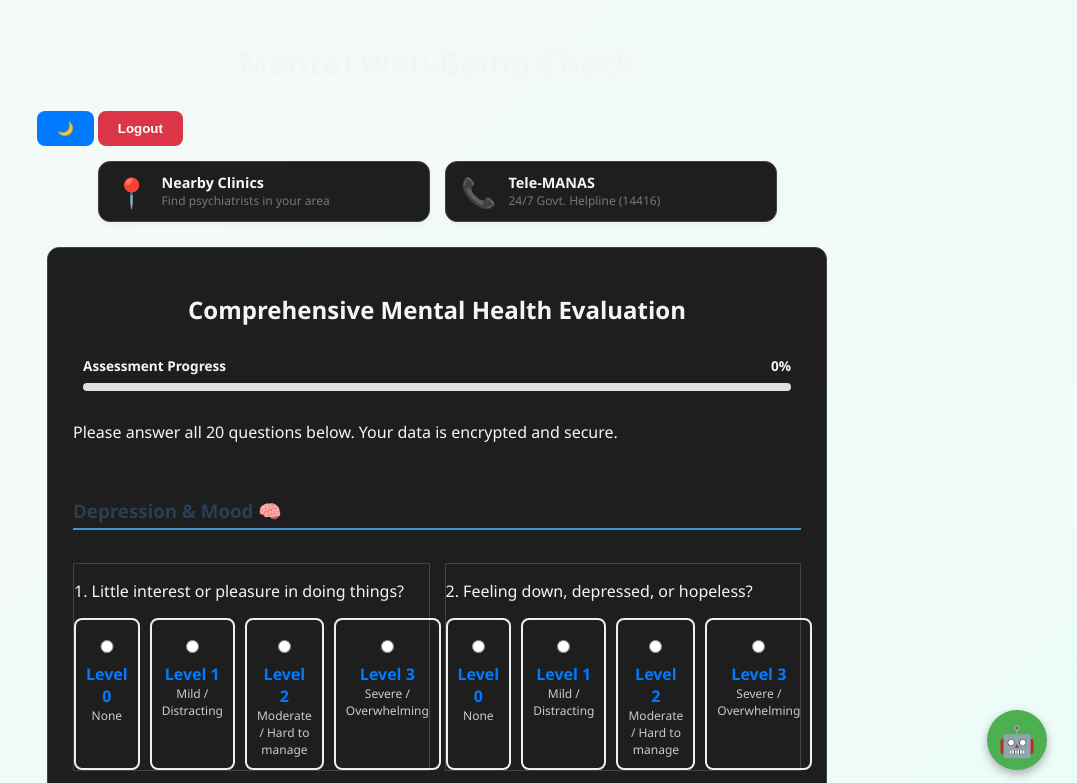
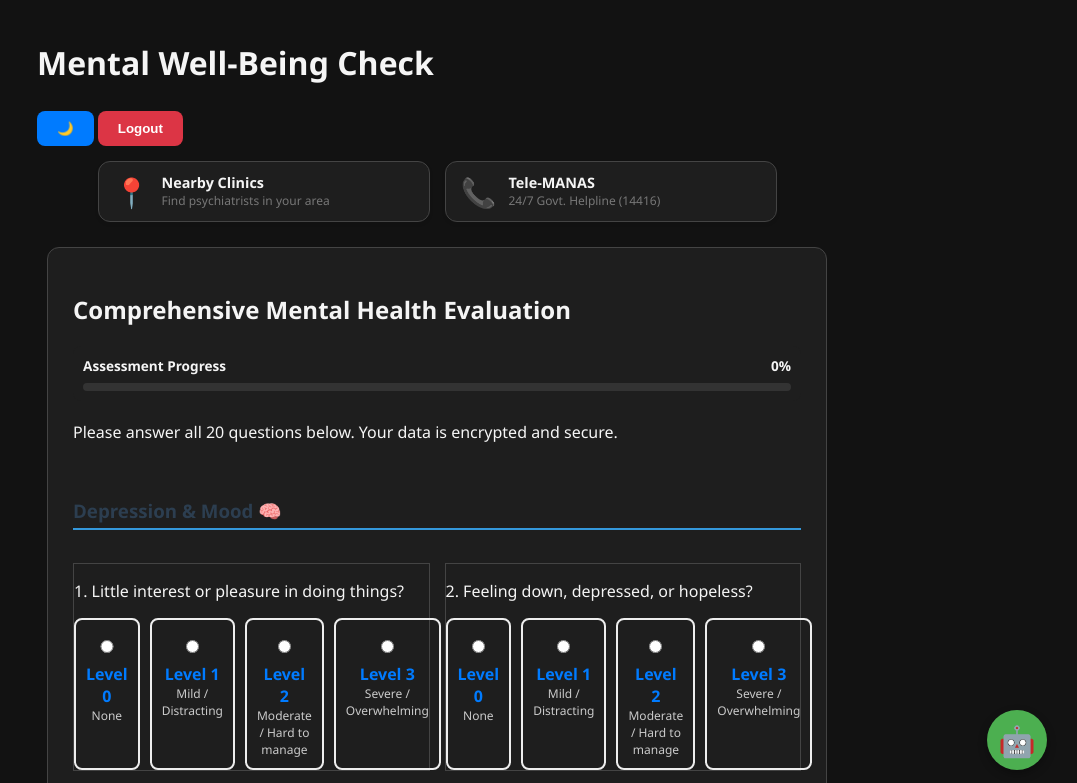
Before and after one commit to Yukeshj26/mental-health-app, a website: page public/dashboard.html in a window 1280 px wide. Both pictures are taken after a click on the button "Toggle Dark/Light Mode". Shown: the top 783 px of the page, without its empty margins (203-1280 px from the left). Drawn offline with Linux system fonts and the light colour scheme; no server answers.

Commit message:
fix: updated header and category text colors for dark mode visibility

```diff
--- a/public/style.css
+++ b/public/style.css
@@ -23,17 +23,12 @@
 /* --- General Layout --- */
 body {
     font-family: 'Segoe UI', Roboto, Helvetica, Arial, sans-serif;
-    margin: 0;
+    background-color: var(--bg-color);
+    color: var(--text-color);
+    margin: 0 auto;
     padding: 20px;
     max-width: 800px;
-    margin: 0 auto;
-    min-height: 100vh;
-    /* Light Mode Gradient */
-    background: linear-gradient(-45deg, #f0f7ff, #e6fffa, #fff5f5, #f8f0ff);
-    background-size: 400% 400%;
-    animation: gradientBG 15s ease infinite;
-    color: var(--text-color);
-    transition: background 0.5s ease, color 0.3s;
+    transition: background 0.3s, color 0.3s;
 }
 
 .content-wrapper {
@@ -49,11 +44,6 @@ body {
   margin-bottom: 20px;
   border: 1px solid var(--border-color);
 }
-
-h1, h2 {
-  text-align: center;
-}
-
 /* --- Forms & Buttons --- */
 input {
   width: 100%;
@@ -132,6 +122,13 @@ body.dark .level-box:has(input:checked) {
     background: #2c3e50; /* Deep blue-gray background for selected state */
     border-color: var(--primary-color);
     color: #ffffff; /* Pure white for the active selection */
+}
+body.dark .progress-info {
+    color: var(--text-color);
+}
+
+body.dark .progress-track {
+    background: #333333; /* Darker track for better contrast with the fill */
 }
 body.dark {
   --bg-color: #121212;
```
Also changed, not shown: 1 other file.
